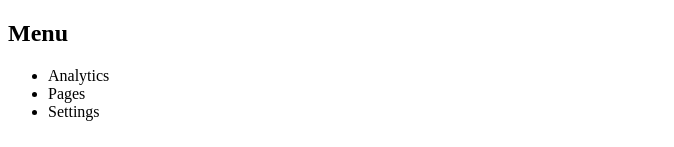
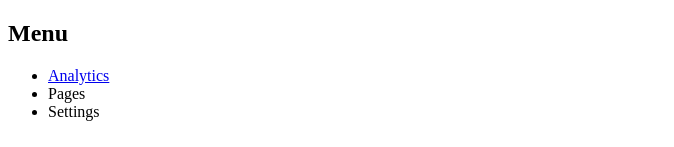
Before and after one commit to lincolngarcia/Startup-LinC-MS, a Next.js app: page /admin/dashboard in a window 1280 px wide. Shown: the top 147 px of the page, without its empty margins (0-674 px from the left). Built offline with nearby package versions, Linux system fonts and the light colour scheme.

Commit message:
Analytics Page Integration

```diff
--- a/src/pages/admin/dashboard.tsx
+++ b/src/pages/admin/dashboard.tsx
@@ -7,7 +7,7 @@ export default function Page() {
             <nav >
                 <h2>Menu</h2>
                 <ul>
-                    <li>Analytics</li>
+                    <li><a href="/admin/analytics">Analytics</a></li>
                     <li>Pages</li>
                     <li>Settings</li>
                 </ul>
```
